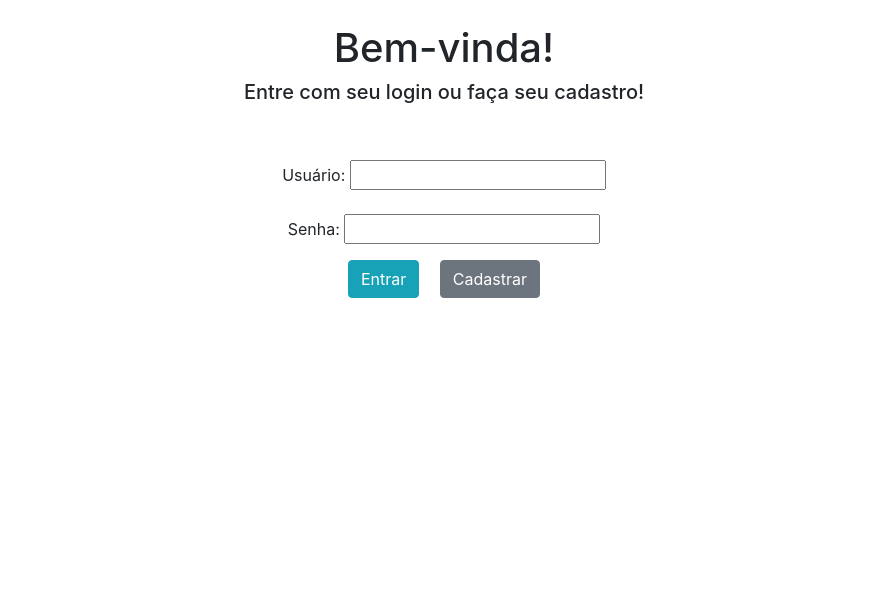
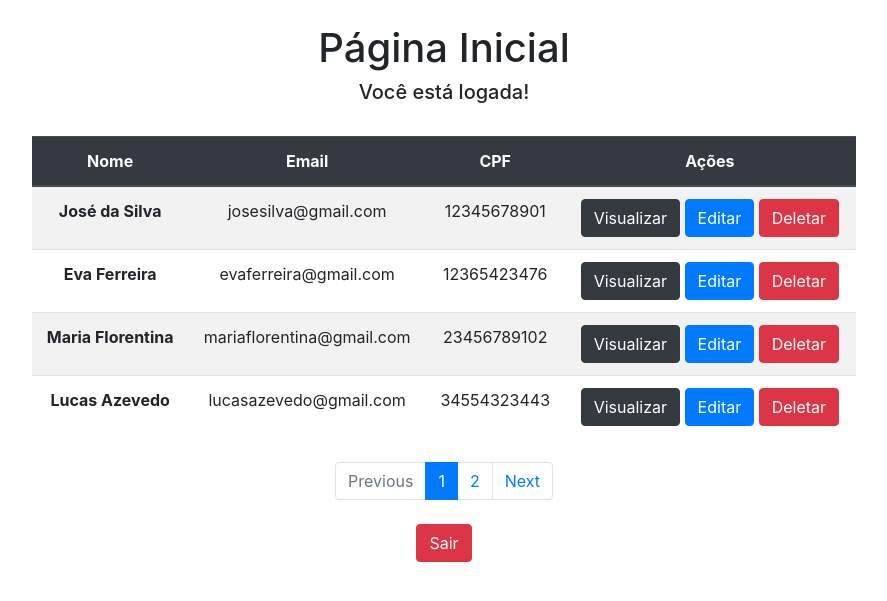
Before and after one commit to CarolFP1896/Projeto_BD, a Django app: page / in a window 1280 px wide. Shown: the top 601 px of the page, without its empty margins (196-1083 px from the left). Run offline with Django 3.2, Linux system fonts and the light colour scheme; data comes from the database, SQL or seed files in the repository; both versions use the stored data as it was after the commit; some libraries are stand-ins or nearby versions.

Commit message:
Create, View e Delete funcionando

```diff
--- a/app/templates/form.html
+++ b/app/templates/form.html
@@ -23,7 +23,7 @@
             <input type="submit" class="btn btn-secondary" value="Cadastrar">
           </div>
           <div class="d-inline p-2">
-            <a href="/" class="btn btn-info">Voltar</a>
+            <a href="/login" class="btn btn-info">Voltar</a>
           </div>
         </div>
       </form>
--- a/app/templates/index.html
+++ b/app/templates/index.html
@@ -8,28 +8,160 @@
 
   <body>
     <div class="col-8 m-auto pt-4 text-center">
-      <h1>Bem-vinda!</h1>
-      <h5>Entre com seu login ou faça seu cadastro!</h5>
+      <h1>Página Inicial</h1>
+      <h5>Você está logada!</h5>
     </div>
-    <div class="col-8 m-auto pt-4 text-center">
-      <div id="result"></div>
-      <form name="form" id="form" action="/login/" method="post">
-        {% csrf_token %}
-        <div class="form-group mt-4">Usuário: {{form.email}}</div>
-        <div class="form-group mt-4">Senha: {{form.password}}</div>
-        <div>
-          <div class="d-inline p-2">
-            <a href="/login">
-              <input type="button" class="btn btn-info" value="Entrar">
-           </a>
-            <!-- <input type="submit" class="btn btn-info" value="Entrar"> -->
-          </div>
-          <div class="d-inline p-2">
-            <a href="/form" class="btn btn-secondary">Cadastrar</a>
-          </div>
-        </div>
-      </form>
+    <div class="col-8 m-auto pt-4 pb-2 text-center">
+      <table class="table table-striped">
+        <thead class="thead-dark">
+          <tr>
+            <th scope="col">Nome</th>
+            <th scope="col">Email</th>
+            <th scope="col">CPF</th>
+            <th scope="col">Ações</th>
+          </tr>
+        </thead>
+        <tbody>
+          {% for dbs in db %}
+            <tr>
+              <th>{{dbs.nome}}</th>
+              <td>{{dbs.email}}</td>
+              <td>{{dbs.cpf}}</td>
+              <td>
+                <a href="view/{{dbs.cpf}}/" class="btn btn-dark">Visualizar</a>
+                <a href="edit/{{dbs.cpf}}/" class="btn btn-primary">Editar</a>
+                <a href="delete/{{dbs.cpf}}/" class="btn btn-danger btnDel">Deletar</a>
+              </td>
+            </tr>
+          {% endfor %}
+
+          <!-- <tr>
+            <th scope="row">Ana Joaquina</th>
+            <td>anajoaquina@gmail.com</td>
+            <td>37183948372</td>
+            <td>
+              <a href="view/{{dbs.id}}/" class="btn btn-info btn-sm">Visualizar</a>
+              <a href="edit/{{dbs.id}}/" class="btn btn-secondary btn-sm">Editar</a>
+              <a href="delete/{{dbs.id}}/" class="btn btn-dark btn-sm btnDel">Deletar</a>
+            </td>
+          </tr>
+          <tr>
+            <th scope="row">Carla Pontes</th>
+            <td>carlapontes@gmail.com</td>
+            <td>84726351423</td>
+            <td>
+              <a href="view/{{dbs.id}}/" class="btn btn-info btn-sm">Visualizar</a>
+              <a href="edit/{{dbs.id}}/" class="btn btn-secondary btn-sm">Editar</a>
+              <a href="delete/{{dbs.id}}/" class="btn btn-dark btn-sm btnDel">Deletar</a>
+            </td>
+          </tr>
+          <tr>
+            <th scope="row">José da Silva</th>
+            <td>josesilva@gmail.com</td>
+            <td>12345678901</td>
+            <td>
+              <a href="view/{{dbs.id}}/" class="btn btn-info btn-sm">Visualizar</a>
+              <a href="edit/{{dbs.id}}/" class="btn btn-secondary btn-sm">Editar</a>
+              <a href="delete/{{dbs.id}}/" class="btn btn-dark btn-sm btnDel">Deletar</a>
+            </td>
+          </tr>
+          <tr>
+            <th scope="row">João Santos</th>
+            <td>joaosantos@gmail.com</td>
+            <td>56473829384</td>
+            <td>
+              <a href="view/{{dbs.id}}/" class="btn btn-info btn-sm">Visualizar</a>
+              <a href="edit/{{dbs.id}}/" class="btn btn-secondary btn-sm">Editar</a>
+              <a href="delete/{{dbs.id}}/" class="btn btn-dark btn-sm btnDel">Deletar</a>
+            </td>
+          </tr>
+          <tr>
+            <th scope="row">Luana Carvalho</th>
+            <td>Luana Carvalho</td>
+            <td>34572845692</td>
+            <td>
+              <a href="view/{{dbs.id}}/" class="btn btn-info btn-sm">Visualizar</a>
+              <a href="edit/{{dbs.id}}/" class="btn btn-secondary btn-sm">Editar</a>
+              <a href="delete/{{dbs.id}}/" class="btn btn-dark btn-sm btnDel">Deletar</a>
+            </td>
+          </tr>
+          <tr>
+            <th scope="row">Lucas Azevedo</th>
+            <td>lucasazevedo@gmail.com</td>
+            <td>34554323443</td>
+            <td>
+              <a href="view/{{dbs.id}}/" class="btn btn-info btn-sm">Visualizar</a>
+              <a href="edit/{{dbs.id}}/" class="btn btn-secondary btn-sm">Editar</a>
+              <a href="delete/{{dbs.id}}/" class="btn btn-dark btn-sm btnDel">Deletar</a>
+            </td>
+          </tr>
+          <tr>
+            <th scope="row">Maria Florentina</th>
+            <td>mariaflorentina@gmail.com</td>
+            <td>23456789102</td>
+            <td>
+              <a href="view/{{dbs.id}}/" class="btn btn-info btn-sm">Visualizar</a>
+              <a href="edit/{{dbs.id}}/" class="btn btn-secondary btn-sm">Editar</a>
+              <a href="delete/{{dbs.id}}/" class="btn btn-dark btn-sm btnDel">Deletar</a>
+            </td>
+          </tr> -->
+        </tbody>
+      </table>
     </div>
+
+    {% comment %} <div class="pagination">
+      {% if db.has_previous %}
+        <a href="?page={{db.previous_page_number}}"> < </a>
+      {% endif %}
+
+      {{db.number}}
+
+      {% if db.has_next %}
+        <a href="?page={{db.next_page_number}}"> > </a>
+      {% endif %}
+    </div> {% endcomment %}
+
+    <!--Pagination-->
+    <nav aria-label="Page navigation example">
+      <ul class="pagination justify-content-center">
+        {% if db.has_previous %}
+          <li class="page-item">
+            <a class="page-link" href="?page={{ db.previous_page_number }}">Previous</a>
+          </li>
+        {% else %}
+          <li class="page-item disabled">
+            <a class="page-link" href="#" tabindex="-1" aria-disabled="true">Previous</a>
+          </li>
+        {% endif %}
+        {% for i in db.paginator.page_range %}
+          {% if db.number == i %}
+            <li class="page-item active" aria-current="page">
+              <span class="page-link">
+                {{ i }}
+                <span class="sr-only">(current)</span>
+              </span>
+            </li>
+          {% else %}
+            <li class="page-item"><a class="page-link" href="?page={{ i }}">{{ i }}</a></li>
+          {% endif %}
+        {% endfor %}
+        {% if db.has_next %}
+          <li class="page-item">
+            <a class="page-link" href="?page={{ db.next_page_number }}">Next</a>
+          </li>
+        {% else %}
+          <li class="page-item disabled">
+            <a class="page-link" href="#" tabindex="-1" aria-disabled="true">Next</a>
+          </li>
+        {% endif %}
+      </ul>
+    </nav>
+    <!--end of Pagination-->
+
+    <div class="p-2 text-center">
+      <a href="/login" class="btn btn-danger">Sair</a>
+    </div>
+
     {% load static %}
     <script src="{% static 'javascript.js' %}"></script>
   </body>
--- a/app/views.py
+++ b/app/views.py
@@ -5,6 +5,8 @@ from django.core.paginator import Paginator
 
 # Create your views here.
 def login(request):
+  data = {}
+  data['form'] = UsuariosForm()
   if request.method == "POST":
     data = UsuariosForm(request.POST)
     user = (data["email"].value())
@@ -24,7 +26,7 @@ def home(request):
   else:
     data['db'] = Usuarios.objects.all()
   all = Usuarios.objects.all()
-  paginator = Paginator(all, 2)
+  paginator = Paginator(all, 4)
   pages = request.GET.get('page')
   data['db'] = paginator.get_page(pages)
   return render(request, 'index.html', data)
```
Also changed, not shown: app/templates/login.html (+20 -29 lines), db.sqlite3.
